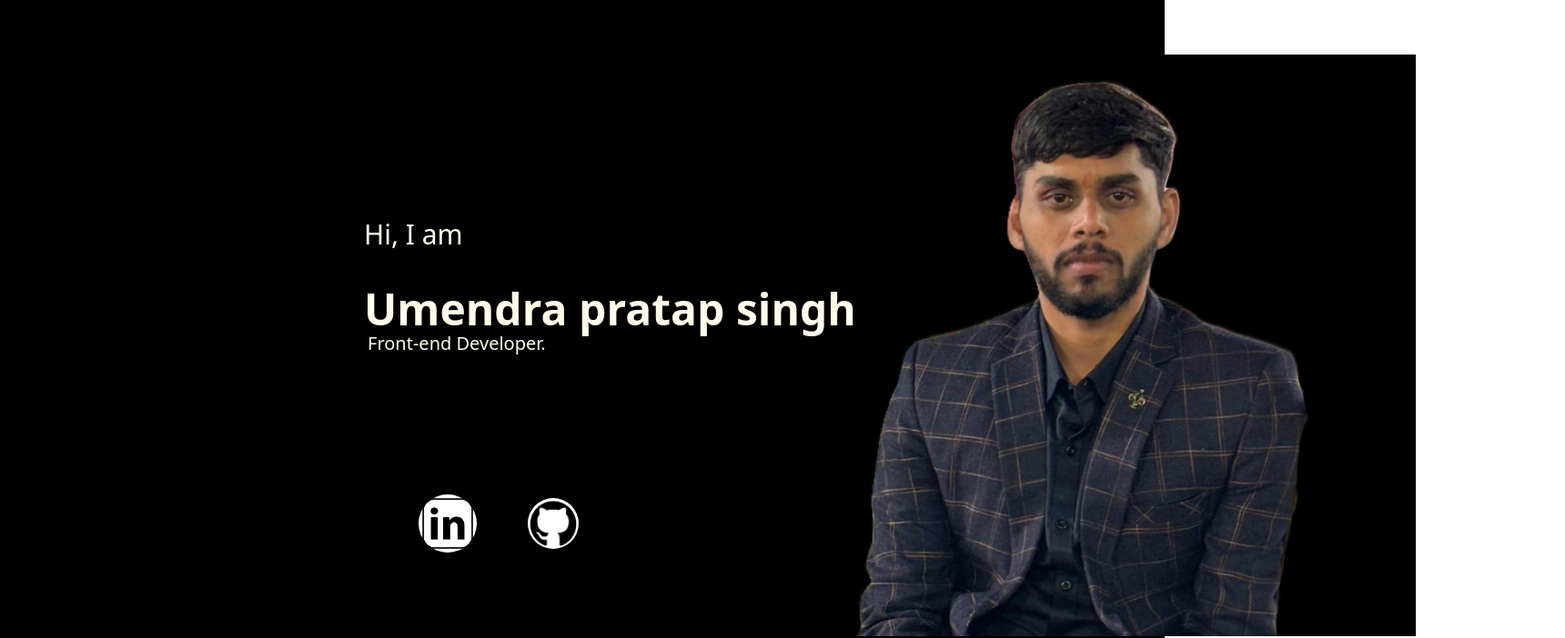
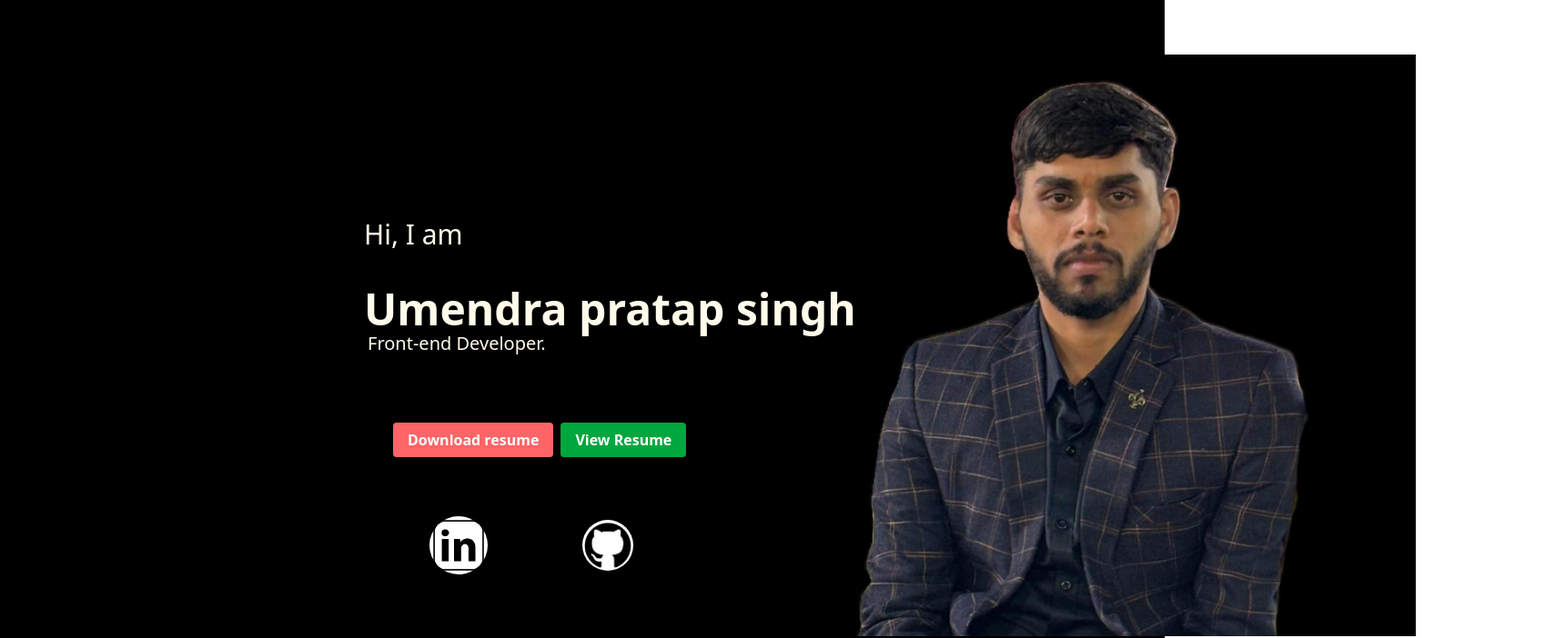
Before and after one commit to umendra-1999/portfolio, a React (Vite) app: page /home in a window 1280 px wide. Shown: the top 702 px of the page at 91% size, 1720 px wide, since content can reach past the window. Built offline with nearby package versions, Linux system fonts and the light colour scheme.

Commit message:
adding a download.jsx component to download or view resume and also added to the home and about page

```diff
--- a/src/Routepath.jsx
+++ b/src/Routepath.jsx
@@ -9,6 +9,7 @@ import About from './components/About'
 import Summary from './components/Summary'
 import Experience from './components/Experience'
 import Projects from './components/Projects'
+import Download from './components/Download'
 
 
 const Routepath = () => {
@@ -26,6 +27,7 @@ const Routepath = () => {
   <Route path="/summary" element={<Summary/>}></Route>
   <Route path="/experience" element={<Experience/>}></Route>
   <Route path="/projects" element={<Projects/>}></Route>
+  <Route path="/download" element={<Download/>}></Route>
 
 
  </Routes>
--- a/src/components/About.jsx
+++ b/src/components/About.jsx
@@ -1,12 +1,14 @@
 import React from 'react'
 import Footer from './Footer'
 import { Link } from 'react-router-dom'
+import Download from './Download'
 
 
 const About = () => {
   return (
     <>
     <div className='overflow-hidden h-470'>
+
    <div className='h-20 border-4 relative top-4 text-4xl bg-black text-amber-50 rounded-4xl'>
     <h1 className='relative top-4 left-8'>Umendra Pratap Singh</h1>
     <div className='flex gap-4 relative text-2xl left-320 bottom-5'>
@@ -15,10 +17,10 @@ const About = () => {
 </div>
    </div>
 
-
     <div className='border-4 rounded-4xl bg-black relative top-6 text-amber-50 h-60'>
       <h1 className='relative left-20 top-10'>About me.</h1>
       <h1 className='text-5xl font-mono relative left-20 top-10'>Aspiring Software <br /> Developer</h1>
+     <div className=' relative top-65 left-180'> <Download/></div> {/* resume downloadable button impported from Download.jsx */}
       </div>
        <div className=' bg-[rgb(221,204,194)] rounded-4xl border-4 relative top-10 h-110 text-black'>
         <h1 className='text-xl relative left-24 top-16'>My Journey</h1>
--- /dev/null
+++ b/src/components/Download.jsx
@@ -0,0 +1,49 @@
+import React from 'react';
+
+const Download = () => {
+    return(
+        <>
+        <div className=' relative left-110  bottom-70 '>
+  <a
+    href="resume\umendra_resume.pdf" // Path to your PDF in the public folder
+    download
+    className="
+      bg-red-400
+      hover:bg-red-900
+      text-white
+      font-bold
+      py-2
+      px-4
+      rounded
+      transition
+      duration-200
+      relative
+        right-2
+    "
+  >
+    Download resume
+  </a>
+
+  <a
+    href="resume\umendra_resume.pdf"
+    target="_blank"
+    rel="noopener noreferrer"
+    className="
+      bg-green-600
+      hover:bg-green-950
+      text-white
+      font-bold
+      py-2
+      px-4
+      rounded
+      transition
+      duration-200
+    "
+  >
+    View Resume
+  </a>
+  </div>
+  </>
+)};
+
+export default Download;
--- a/src/components/Header.jsx
+++ b/src/components/Header.jsx
@@ -1,4 +1,5 @@
 import { Link } from 'react-router-dom'
+import Download from './Download'
 
 const Header = () => {
   return (
@@ -9,6 +10,7 @@ const Header = () => {
           <Link  to="/">Home</Link>
           <Link  to="/About">About</Link>
       </div>
+
          </div>
 
 
--- a/src/components/Home.jsx
+++ b/src/components/Home.jsx
@@ -1,4 +1,5 @@
 import React from 'react'
+import Download from './Download'
 
 
 
@@ -10,9 +11,10 @@ const Home = () => {
       <h1 className='text-3xl  relative left-100 bottom-100 '>Hi, I am</h1>
       <h1 className='text-5xl relative bottom-90 left-100 font-bold'>Umendra pratap singh</h1>
       <h1 className='text-xl relative bottom-90 left-101 '>Front-end Developer.</h1>
+      <Download/>
 
-<span><a href="https://www.linkedin.com/in/umendrapratapsingh/" ><img className='rounded-full hover:scale-110 h-16 relative left-115 bottom-52' src="images/linkedin.png"  /></a></span>
-<span><a href="https://github.com/umendra-1999"><img className='rounded-full hover:scale-110 h-14 relative left-145 bottom-67' src="images/github.png"  /></a></span>
+<span><a href="https://www.linkedin.com/in/umendrapratapsingh/" ><img className='rounded-full hover:scale-110 h-16 relative left-118 bottom-52' src="images/linkedin.png"  /></a></span>
+<span><a href="https://github.com/umendra-1999"><img className='rounded-full hover:scale-110 h-14 relative left-160 bottom-67' src="images/github.png"  /></a></span>
 
       </div>
     </>
```
Also changed, not shown: 1 other file (tests, documents, lock files or other folders).
